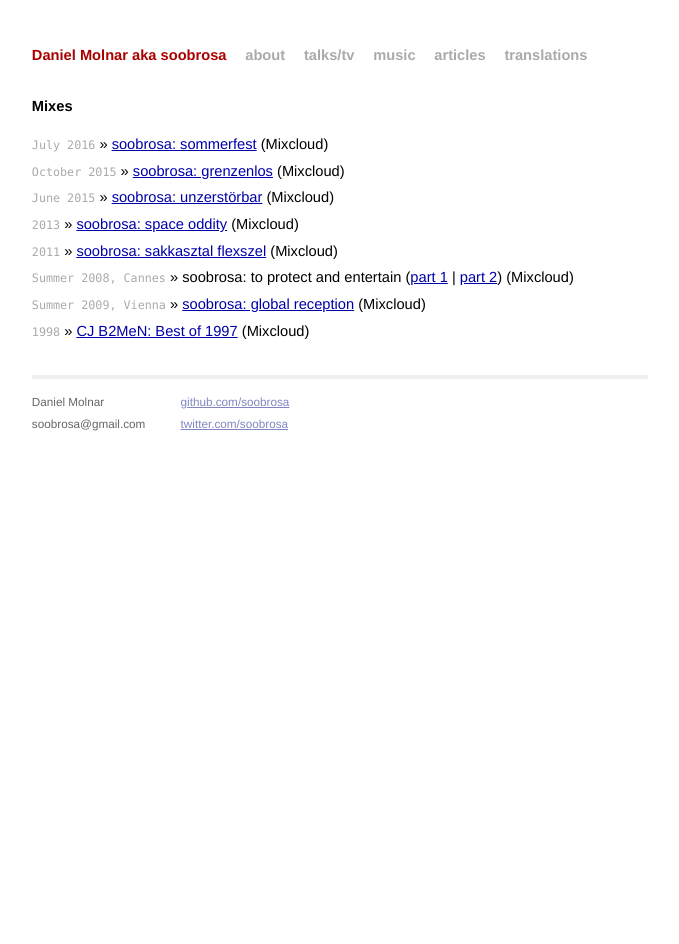
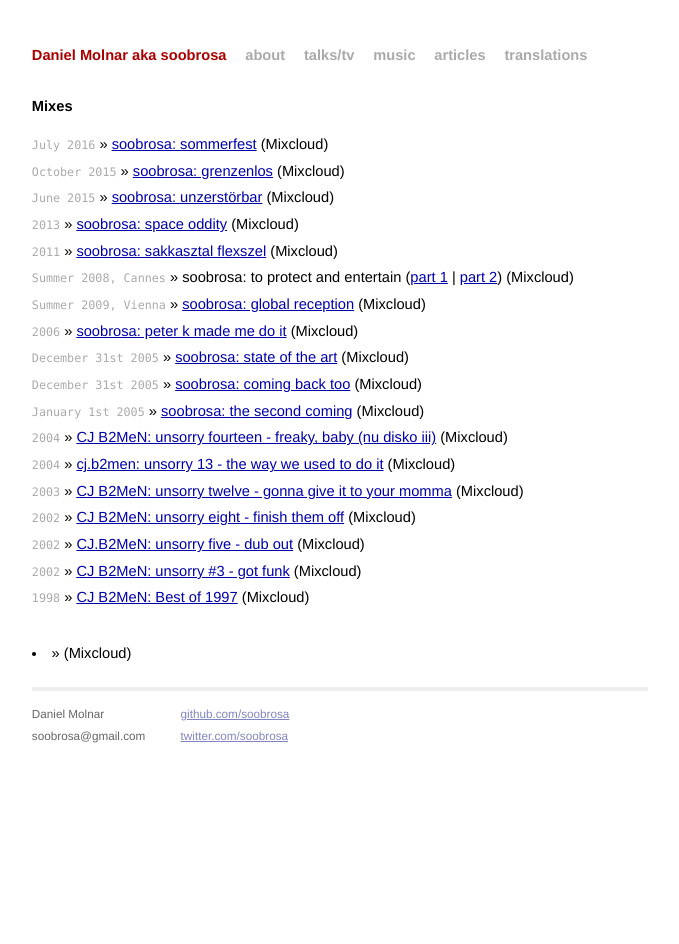
Before and after one commit to mojombo/mojombo.github.io, a Jekyll site: the page built from music.html, in a window 1280 px wide. Shown: the whole page, without its empty margins (300-979 px from the left). Built offline with Jekyll 4.4.1, drawn with Linux system fonts in a browser that asks for light colours.

Commit message:
moar mixes

```diff
--- a/music.html
+++ b/music.html
@@ -13,6 +13,18 @@ title: soobrosa
     <li><span>2011</span> &raquo; <a href="https://www.mixcloud.com/soobrosa/soobrosa-sakkasztal-flexszel/">soobrosa: sakkasztal flexszel</a> (Mixcloud)
     <li><span>Summer 2008, Cannes</span> &raquo; soobrosa: to protect and entertain (<a href="https://www.mixcloud.com/soobrosa/soobrosa-to-protect-and-entertain-part-1/">part 1</a> | <a href="https://www.mixcloud.com/soobrosa/soobrosa-to-protect-and-entertain-part-2/">part 2</a>) (Mixcloud)
     <li><span>Summer 2009, Vienna</span> &raquo; <a href="https://www.mixcloud.com/soobrosa/soobrosa-global-reception/">soobrosa: global reception</a> (Mixcloud)
-     <li><span>1998</span> &raquo; <a href="https://www.mixcloud.com/soobrosa/cj-b2men-best-of-1997/">CJ B2MeN: Best of 1997</a> (Mixcloud)
+    <li><span>2006</span> &raquo; <a href="https://www.mixcloud.com/soobrosa/peter-k-made-me-do-it/">soobrosa: peter k made me do it</a> (Mixcloud)
+    <li><span>December 31st 2005</span> &raquo; <a href="https://www.mixcloud.com/soobrosa/soobrosa-state-of-the-art/">soobrosa: state of the art</a> (Mixcloud)
+    <li><span>December 31st 2005</span> &raquo; <a href="https://www.mixcloud.com/soobrosa/soobrosa-coming-back-too/">soobrosa: coming back too</a> (Mixcloud)
+    <li><span>January 1st 2005</span> &raquo; <a href="https://www.mixcloud.com/soobrosa/soobrosa-the-second-coming/">soobrosa: the second coming</a> (Mixcloud)
+    <li><span>2004</span> &raquo; <a href="https://www.mixcloud.com/soobrosa/cjb2men-unsorry-fourteen-freaky-baby-nu-disko-iii/">CJ B2MeN: unsorry fourteen - freaky, baby (nu disko iii)</a> (Mixcloud)
+    <li><span>2004</span> &raquo; <a href="https://www.mixcloud.com/soobrosa/cjb2men-unsorry-13-the-way-we-used-to-do-it/">cj.b2men: unsorry 13 - the way we used to do it</a> (Mixcloud)
+    <li><span>2003</span> &raquo; <a href="https://www.mixcloud.com/soobrosa/cjb2men-unsorry-twelve-gonna-give-it-to-your-momma/">CJ B2MeN: unsorry twelve - gonna give it to your momma</a> (Mixcloud)
+    <li><span>2002</span> &raquo; <a href="https://www.mixcloud.com/soobrosa/cjb2men-unsorry-eight-finish-them-off/">CJ B2MeN: unsorry eight - finish them off</a> (Mixcloud)
+    <li><span>2002</span> &raquo; <a href="https://www.mixcloud.com/soobrosa/cjb2men-unsorry-five-dub-out/">CJ.B2MeN: unsorry five - dub out</a> (Mixcloud)
+    <li><span>2002</span> &raquo; <a href="https://www.mixcloud.com/soobrosa/cjb2men-got-funk/">CJ B2MeN: unsorry #3 - got funk</a> (Mixcloud)
+    <li><span>1998</span> &raquo; <a href="https://www.mixcloud.com/soobrosa/cj-b2men-best-of-1997/">CJ B2MeN: Best of 1997</a> (Mixcloud)
   </ul>
 </div>
+
+    <li><span> </span> &raquo; <a href=" "> </a> (Mixcloud)
```
